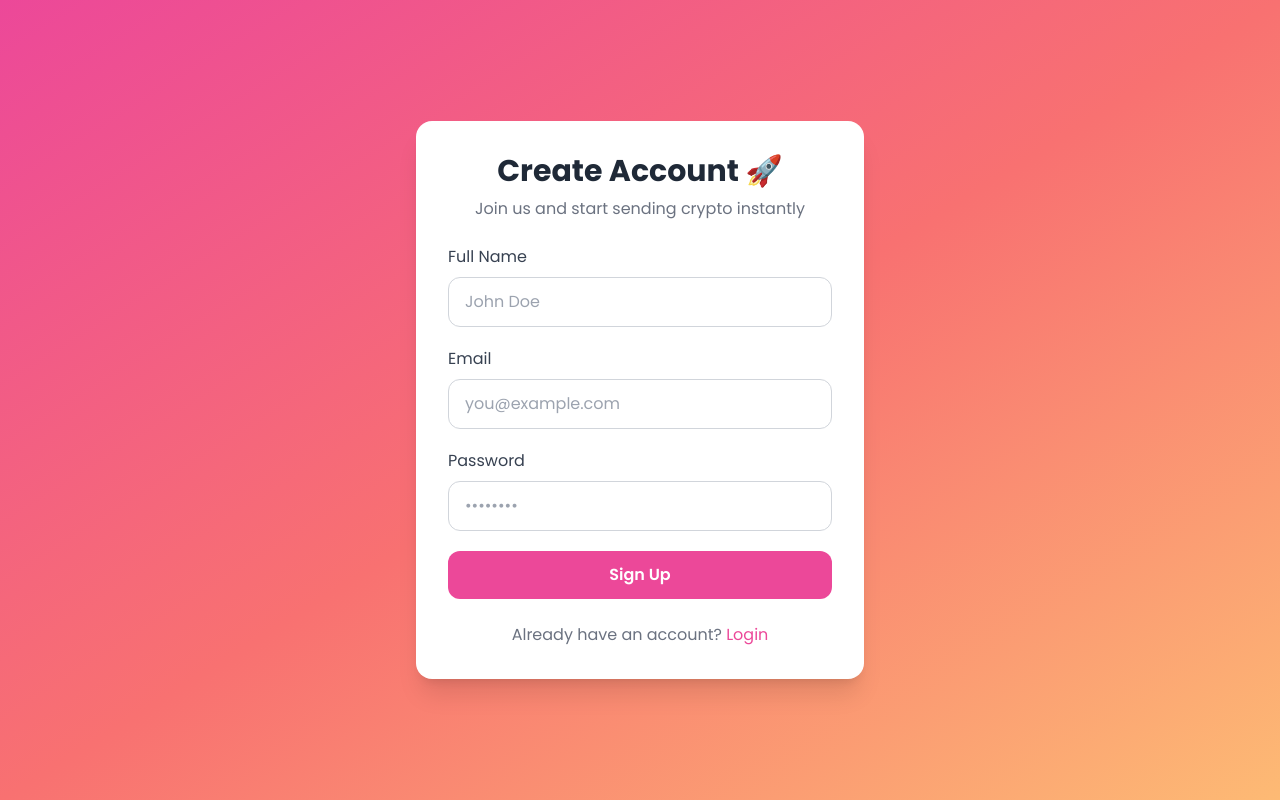
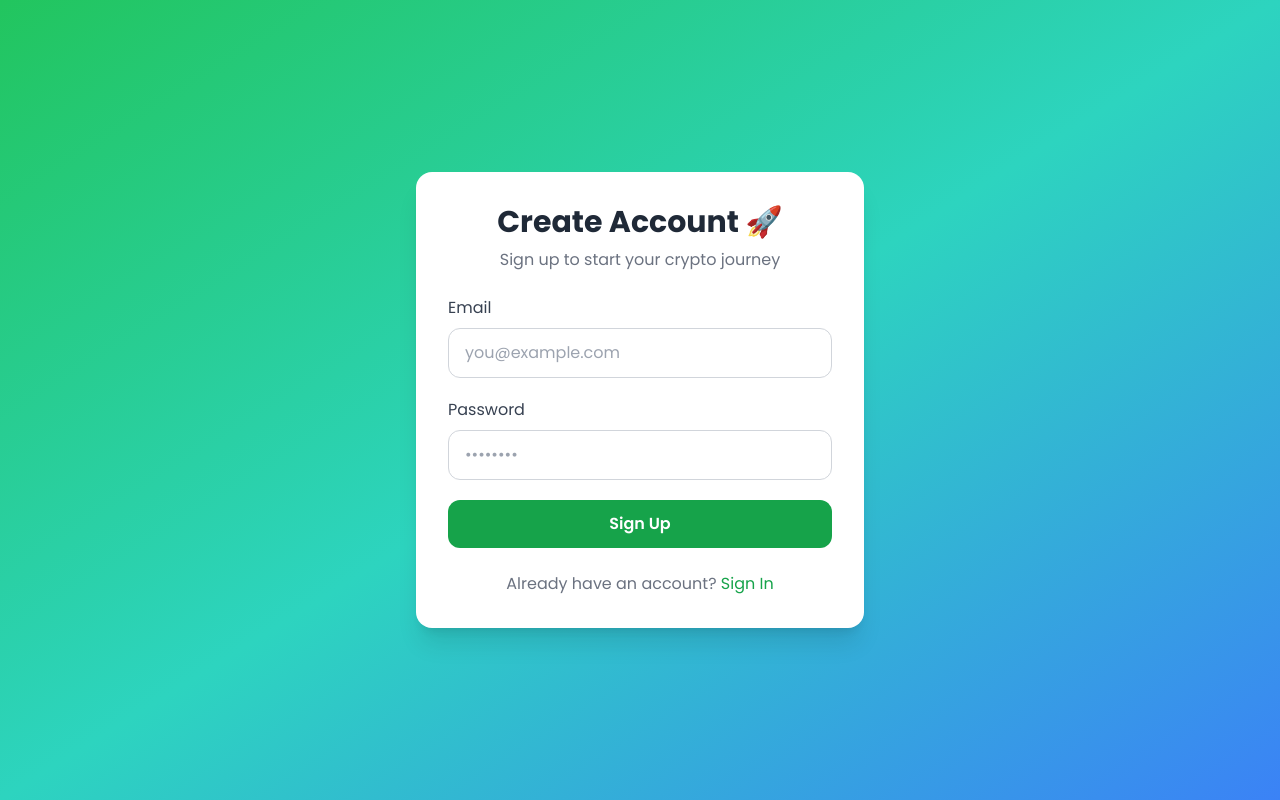
Before and after one commit to cedoe70/super-duper-couscous, a Next.js app: page /signup in a window 1280 px wide. Built offline with nearby package versions, Linux system fonts and the light colour scheme.

Commit message:
Update page.tsx

```diff
--- a/app/signup/page.tsx
+++ b/app/signup/page.tsx
@@ -2,22 +2,21 @@
 
 import { useRouter } from "next/navigation";
 import { motion } from "framer-motion";
-import { useState } from "react";
+import { useState, FormEvent } from "react";
 
 export default function SignupPage() {
   const router = useRouter();
-  const [name, setName] = useState("");
   const [email, setEmail] = useState("");
   const [password, setPassword] = useState("");
 
-  const handleSignup = (e) => {
+  const handleSignup = (e: FormEvent<HTMLFormElement>) => {
     e.preventDefault();
     // Here you can add actual signup logic
     router.push("/dashboard");
   };
 
   return (
-    <div className="min-h-screen flex items-center justify-center bg-gradient-to-br from-pink-500 via-red-400 to-orange-300 p-4">
+    <div className="min-h-screen flex items-center justify-center bg-gradient-to-br from-green-500 via-teal-400 to-blue-500 p-4">
       <motion.div
         initial={{ opacity: 0, y: 40 }}
         animate={{ opacity: 1, y: 0 }}
@@ -28,24 +27,10 @@ export default function SignupPage() {
           Create Account 🚀
         </h1>
         <p className="text-center text-gray-500 mb-6">
-          Join us and start sending crypto instantly
+          Sign up to start your crypto journey
         </p>
 
         <form onSubmit={handleSignup} className="space-y-5">
-          <div>
-            <label className="block text-gray-700 font-medium mb-2">
-              Full Name
-            </label>
-            <input
-              type="text"
-              value={name}
-              onChange={(e) => setName(e.target.value)}
-              className="w-full px-4 py-3 rounded-xl border border-gray-300 focus:outline-none focus:ring-2 focus:ring-pink-500"
-              placeholder="John Doe"
-              required
-            />
-          </div>
-
           <div>
             <label className="block text-gray-700 font-medium mb-2">
               Email
@@ -54,7 +39,7 @@ export default function SignupPage() {
               type="email"
               value={email}
               onChange={(e) => setEmail(e.target.value)}
-              className="w-full px-4 py-3 rounded-xl border border-gray-300 focus:outline-none focus:ring-2 focus:ring-pink-500"
+              className="w-full px-4 py-3 rounded-xl border border-gray-300 focus:outline-none focus:ring-2 focus:ring-green-500"
               placeholder="you@example.com"
               required
             />
@@ -68,7 +53,7 @@ export default function SignupPage() {
               type="password"
               value={password}
               onChange={(e) => setPassword(e.target.value)}
-              className="w-full px-4 py-3 rounded-xl border border-gray-300 focus:outline-none focus:ring-2 focus:ring-pink-500"
+              className="w-full px-4 py-3 rounded-xl border border-gray-300 focus:outline-none focus:ring-2 focus:ring-green-500"
               placeholder="••••••••"
               required
             />
@@ -76,7 +61,7 @@ export default function SignupPage() {
 
           <button
             type="submit"
-            className="w-full py-3 rounded-xl bg-pink-500 text-white font-semibold hover:bg-pink-600 transition"
+            className="w-full py-3 rounded-xl bg-green-600 text-white font-semibold hover:bg-green-700 transition"
           >
             Sign Up
           </button>
@@ -85,10 +70,10 @@ export default function SignupPage() {
         <p className="text-center text-gray-500 mt-6">
           Already have an account?{" "}
           <span
-            className="text-pink-500 font-medium cursor-pointer hover:underline"
+            className="text-green-600 font-medium cursor-pointer hover:underline"
             onClick={() => router.push("/login")}
           >
-            Login
+            Sign In
           </span>
         </p>
       </motion.div>
```
